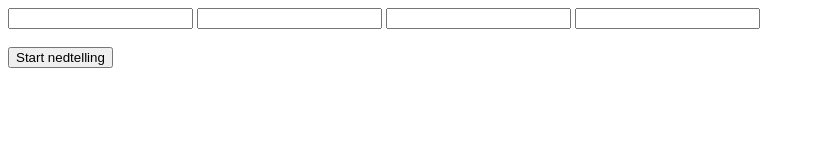
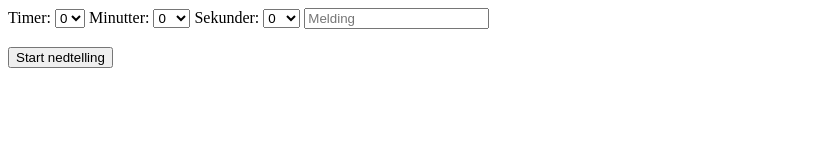
Before and after one commit to UiA-mm-200/assignment, a plain HTML site: page students/KjetilKristiansen/Nedtelling/index.html in a window 1280 px wide. Shown: the whole page, without its empty margins (0-815 px from the left). Drawn offline with Linux system fonts and the light colour scheme.

Commit message:
Update index.html

```diff
--- a/students/KjetilKristiansen/Nedtelling/index.html
+++ b/students/KjetilKristiansen/Nedtelling/index.html
@@ -7,13 +7,36 @@
 </head>
 <body>
 
-    <div id="message"></div>
-    <input id="inpHours" type="text">
-    <input id="inpNumMinutes" type="text">
-    <input id="inpNumSeconds" type="text">
-    <input id="inpMessage" type="text">
+    Timer:
+    <select id="inpHours">
+        <option value="0">0</option>
+        <option value="1">1</option>
+        <option value="2">2</option>
+        <option value="3">3</option>
+        <option value="4">4</option>
+        <option value="5">5</option>
+    </select>
+
+    Minutter:
+    <select id="inpMinutes">
+        <option value="0">0</option>
+        <option value="15">15</option>
+        <option value="30">30</option>
+        <option value="45">45</option>
+        <option value="60">60</option>
+    </select>
+
+    Sekunder:
+    <select id="inpSeconds">
+        <option value="0">0</option>
+        <option value="15">15</option>
+        <option value="30">30</option>
+        <option value="45">45</option>
+        <option value="60">60</option>
+    </select>
+    <input id="inpMessage" type="text" placeholder="Melding">
     <br><br>
-    <button id="btn" onClick="test()">Start nedtelling</button>
+    <button id="btn" onClick="startCountdown()">Start nedtelling</button>
     <div id="nedTelling"></div>
 
 </body>
```
